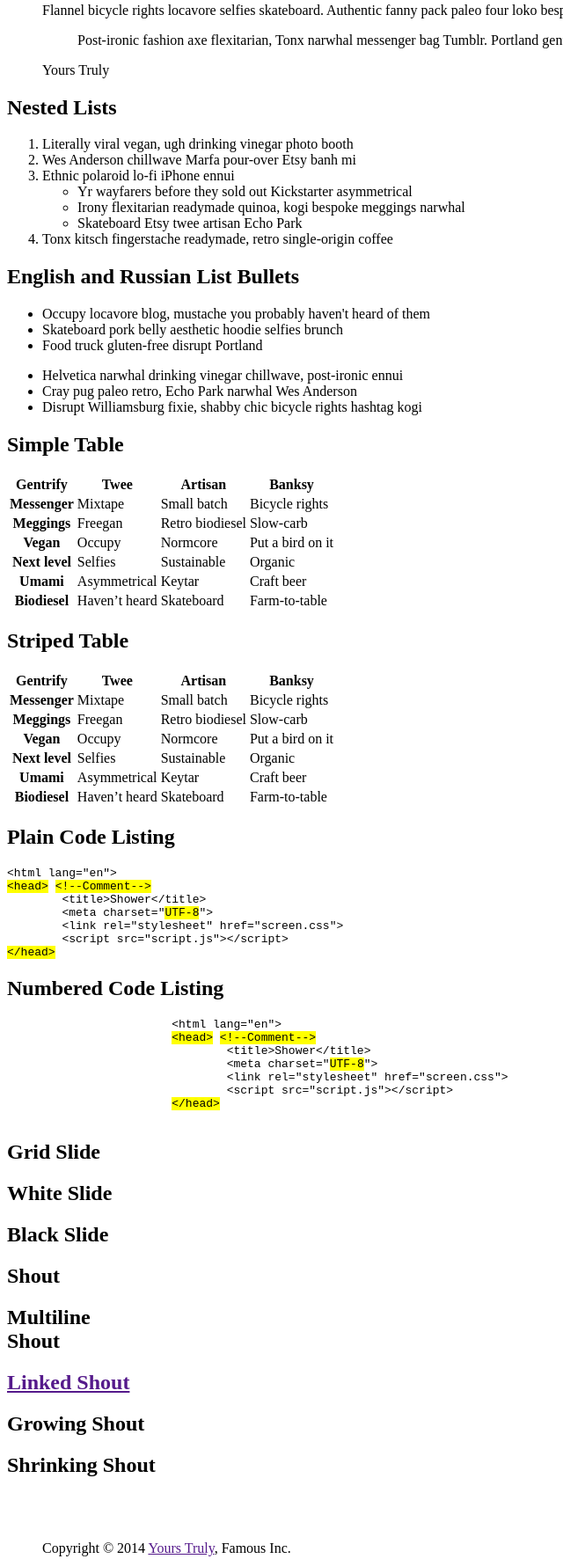
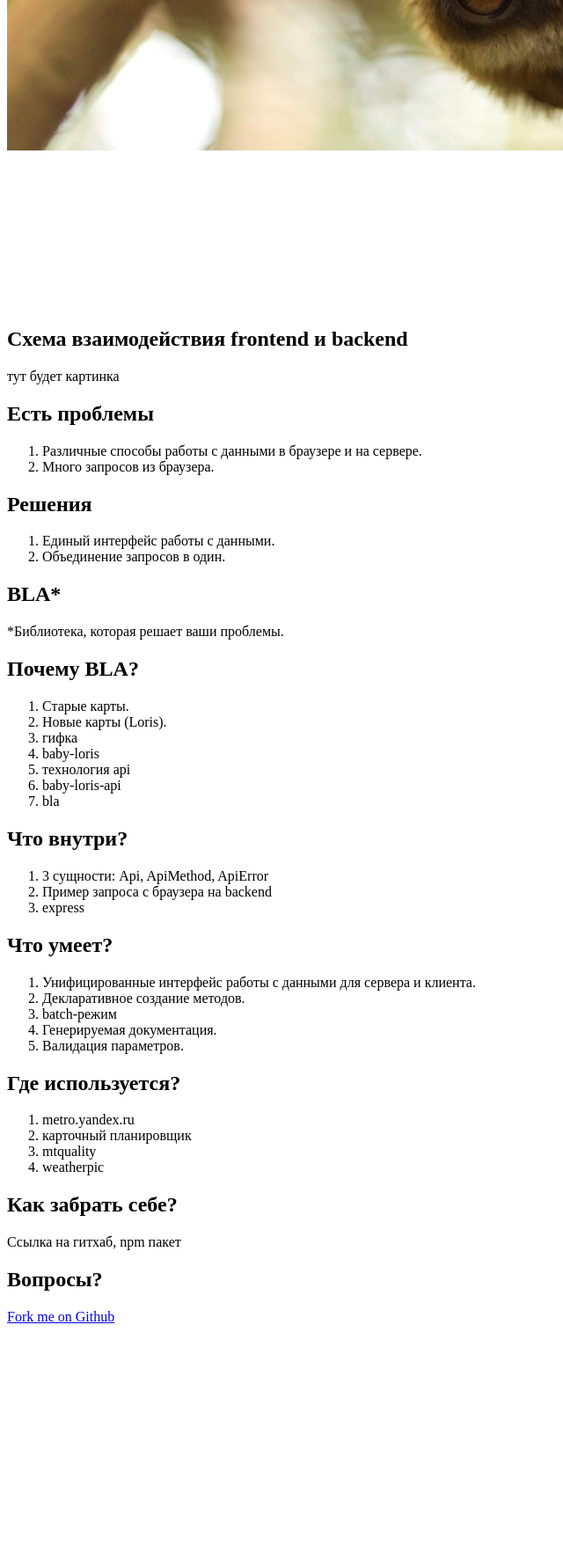
Before and after one commit to baby-loris/bla-presentation, a website: page index.html in a window 1280 px wide. Shown: the part 583-2355 px from the top of the page at 88% size, without its empty margins (0-640 px from the left). After the commit the page ends 2097 px from the top, so only its background shows below. Drawn offline with Linux system fonts and the light colour scheme.

Commit message:
Add structure

```diff
--- a/index.html
+++ b/index.html
@@ -9,248 +9,110 @@
 </head>
 <body class="shower shower--list">
     <header class="shower__caption">
-		<h1>Presentation Title</h1>
-		<p><a href="">Yours Truly</a>, Famous Inc.</p>
+        <h1>BLA</h1>
+        <p>
+            <a href="https://github.com/dodev">@dodev</a>,
+            <a href="https://github.com/lemmy-">@lemmy-</a>,
+            <a href="https://github.com/tarmolov">@tarmolov</a>,
+            Яндекс.Карты
+        </p>
     </header>
+
+    <section id="title">
+        <img src="pictures/slow-loris.jpg" alt="" class="cover">
+        <h2>BLA</h2>
+        <p>@dodev, @lemmy-, @tarmolov</p>
+        <style>
+            #title:after {display: none}
+            #title h2 {font-size: 70px; margin-bottom: 0.3em; color: #fff}
+            #title p {font-style: italic; color: #fff}
+        </style>
+    </section>
+
     <section>
-		<h2>Slide Header</h2>
-		<p>Echo Park 8-bit sustainable umami deep v Kickstarter. DIY cliche typewriter brunch, Odd Future sriracha pickled aesthetic. Farm-to-table bespoke fingerstache, kale chips umami brunch American Apparel letterpress.</p>
-		<p>Whatever authentic disrupt, you probably haven't heard of them direct trade mlkshk Etsy. Gluten-free roof party plaid American Apparel four loko quinoa.</p>
-		<p class="note">Echo Park 8-bit sustainable umami deep v Kickstarter.</p>
+        <h2>Схема взаимодействия frontend и backend</h2>
+        <p>тут будет картинка</p>
     </section>
+
     <section>
-		<h2>Inline Elements</h2>
-		<p>Retro meh brunch <a href="">aesthetic</a> Cosby sweater Shoreditch. Banksy Tumblr <strong>sriracha</strong>, flexitarian pug chia master cleanse vinyl <em>wayfarers</em> fanny pack bespoke Helvetica <b>roof</b> party. Messenger bag retro cred <i>Portland</i> next level. Yr stumptown Schlitz Carles deep v small batch. Hella sustainable messenger bag, <mark>leggings</mark> skateboard literally<sup>1</sup> bicycle rights H<sub>2</sub>0 mumblecore banh mi DIY VHS. Semiotics four loko street art asymmetrical. Asymmetrical tote bag <code>&lt;paleo&gt;</code> you probably haven’t heard of.</p>
-	</section>
-	<section>
-		<h2>Columns</h2>
-		<p class="double">Echo Park 8-bit sustainable umami deep v Kickstarter. DIY cliche typewriter brunch, Odd Future sriracha pickled aesthetic. Farm-to-table bespoke fingerstache, kale chips umami brunch American Apparel letterpress. Whatever authentic disrupt, you probably haven't heard of them direct trade mlkshk Etsy. Gluten-free roof party plaid American Apparel four loko quinoa. Echo Park 8-bit sustainable umami deep v Kickstarter.</p>
-	</section>
-	<section>
-		<h2>Quotes</h2>
-		<blockquote>
-			<p>Flannel bicycle rights locavore selfies skateboard. Authentic fanny pack paleo four loko bespoke. Artisan tattooed chia XOXO ennui, lomo disrupt 8-bit art party Tumblr scenester.</p>
-		</blockquote>
-		<figure>
-			<blockquote>
-				<p>Post-ironic fashion axe flexitarian, Tonx narwhal messenger bag Tumblr. Portland gentrify deep v kale chips literally.</p>
-			</blockquote>
-			<figcaption>Yours Truly</figcaption>
-		</figure>
-	</section>
-	<section>
-		<h2>Nested Lists</h2>
+        <h2>Есть проблемы</h2>
         <ol>
-			<li>Literally viral vegan, ugh drinking vinegar photo booth</li>
-			<li>Wes Anderson chillwave Marfa pour-over Etsy banh mi</li>
-			<li>Ethnic polaroid lo-fi iPhone ennui
-				<ul>
-					<li>Yr wayfarers before they sold out Kickstarter asymmetrical</li>
-					<li>Irony flexitarian readymade quinoa, kogi bespoke meggings narwhal</li>
-					<li>Skateboard Etsy twee artisan Echo Park</li>
-				</ul>
-			</li>
-			<li>Tonx kitsch fingerstache readymade, retro single-origin coffee</li>
+            <li class="next">Различные способы работы с данными в браузере и на сервере.</li>
+            <li class="next">Много запросов из браузера.</li>
         </ol>
     </section>
+
     <section>
-		<h2>English and Russian List Bullets</h2>
-		<ul lang="en">
-			<li>Occupy locavore blog, mustache you probably haven't heard of them</li>
-			<li>Skateboard pork belly aesthetic hoodie selfies brunch</li>
-			<li>Food truck gluten-free disrupt Portland</li>
-		</ul>
-		<ul lang="ru">
-			<li>Helvetica narwhal drinking vinegar chillwave, post-ironic ennui</li>
-			<li>Cray pug paleo retro, Echo Park narwhal Wes Anderson</li>
-			<li>Disrupt Williamsburg fixie, shabby chic bicycle rights hashtag kogi</li>
-		</ul>
+        <h2>Решения</h2>
+        <ol>
+            <li class="next">Единый интерфейс работы с данными.</li>
+            <li class="next">Объединение запросов в один.</li>
+        </ol>
     </section>
+
     <section>
-		<h2>Simple Table</h2>
-		<table>
-		<tr>
-			<th scope="col">Gentrify</th>
-			<th>Twee</th>
-			<th>Artisan</th>
-			<th>Banksy</th>
-		</tr>
-		<tr>
-			<th scope="row">Messenger</th>
-			<td>Mixtape</td>
-			<td>Small batch</td>
-			<td>Bicycle rights</td>
-		</tr>
-		<tr>
-			<th scope="row">Meggings</th>
-			<td>Freegan</td>
-			<td>Retro biodiesel</td>
-			<td>Slow-carb</td>
-		</tr>
-		<tr>
-			<th scope="row">Vegan</th>
-			<td>Occupy</td>
-			<td>Normcore</td>
-			<td>Put a bird on it</td>
-		</tr>
-		<tr>
-			<th scope="row">Next level</th>
-			<td>Selfies</td>
-			<td>Sustainable</td>
-			<td>Organic</td>
-		</tr>
-		<tr>
-			<th scope="row">Umami</th>
-			<td>Asymmetrical</td>
-			<td>Keytar</td>
-			<td>Craft beer</td>
-		</tr>
-		<tr>
-			<th scope="row">Biodiesel</th>
-			<td>Haven’t heard</td>
-			<td>Skateboard</td>
-			<td>Farm-to-table</td>
-		</tr>
-		</table>
+        <h2 class="shout">BLA*</h2>
+        <p class="note place bottom">
+            *Библиотека, которая решает ваши проблемы.
+        </p>
     </section>
+
     <section>
-		<h2>Striped Table</h2>
-		<table class="striped">
-		<tr>
-			<th scope="col">Gentrify</th>
-			<th>Twee</th>
-			<th>Artisan</th>
-			<th>Banksy</th>
-		</tr>
-		<tr>
-			<th scope="row">Messenger</th>
-			<td>Mixtape</td>
-			<td>Small batch</td>
-			<td>Bicycle rights</td>
-		</tr>
-		<tr>
-			<th scope="row">Meggings</th>
-			<td>Freegan</td>
-			<td>Retro biodiesel</td>
-			<td>Slow-carb</td>
-		</tr>
-		<tr>
-			<th scope="row">Vegan</th>
-			<td>Occupy</td>
-			<td>Normcore</td>
-			<td>Put a bird on it</td>
-		</tr>
-		<tr>
-			<th scope="row">Next level</th>
-			<td>Selfies</td>
-			<td>Sustainable</td>
-			<td>Organic</td>
-		</tr>
-		<tr>
-			<th scope="row">Umami</th>
-			<td>Asymmetrical</td>
-			<td>Keytar</td>
-			<td>Craft beer</td>
-		</tr>
-		<tr>
-			<th scope="row">Biodiesel</th>
-			<td>Haven’t heard</td>
-			<td>Skateboard</td>
-			<td>Farm-to-table</td>
-		</tr>
-		</table>
+        <h2>Почему BLA?</h2>
+        <ol>
+            <li class="next">Старые карты.</li>
+            <li class="next">Новые карты (Loris).</li>
+            <li class="next">гифка</li>
+            <li class="next">baby-loris</li>
+            <li class="next">технология api</li>
+            <li class="next">baby-loris-api</li>
+            <li class="next">bla</li>
+        </ol>
     </section>
+
     <section>
-		<h2>Plain Code Listing</h2>
-		<pre><code>&lt;html lang="en"&gt;
-<mark>&lt;head&gt;</mark> <mark class="comment">&lt;!--Comment--&gt;</mark>
-	&lt;title&gt;Shower&lt;/title&gt;
-	&lt;meta charset="<mark class="important">UTF-8</mark>"&gt;
-	&lt;link rel="stylesheet" href="screen.css"&gt;
-	&lt;script src="script.js"&gt;&lt;/script&gt;
-<mark>&lt;/head&gt;</mark></code></pre>
+        <h2>Что внутри?</h2>
+        <ol>
+            <li class="next">3 сущности: Api, ApiMethod, ApiError</li>
+            <li class="next">Пример запроса с браузера на backend</li>
+            <li class="next">express</li>
+        </ol>
     </section>
+
     <section>
-		<h2>Numbered Code Listing</h2>
-		<pre>
-			<code>&lt;html lang="en"&gt;</code>
-			<code><mark>&lt;head&gt;</mark> <mark class="comment">&lt;!--Comment--&gt;</mark></code>
-			<code>	&lt;title&gt;Shower&lt;/title&gt;</code>
-			<code>	&lt;meta charset="<mark class="important">UTF-8</mark>"&gt;</code>
-			<code>	&lt;link rel="stylesheet" href="screen.css"&gt;</code>
-			<code>	&lt;script src="script.js"&gt;&lt;/script&gt;</code>
-			<code><mark>&lt;/head&gt;</mark></code>
-		</pre>
+        <h2>Что умеет?</h2>
+        <ol>
+            <li class="next">Унифицированные интерфейс работы с данными для сервера и клиента.</li>
+            <li class="next">Декларативное создание методов.</li>
+            <li class="next">batch-режим</li>
+            <li class="next">Генерируемая документация.</li>
+            <li class="next">Валидация параметров.</li>
+        </ol>
     </section>
-	<section class="grid">
-		<h2>Grid Slide</h2>
+
+    <section>
+        <h2>Где используется?</h2>
+        <ol>
+            <li class="next">metro.yandex.ru</li>
+            <li class="next">карточный планировщик</li>
+            <li class="next">mtquality</li>
+            <li class="next">weatherpic</li>
+        </ol>
     </section>
-	<section class="white">
-		<h2>White Slide</h2>
+
+    <section>
+        <h2>Как забрать себе?</h2>
+        <p>Ссылка на гитхаб, npm пакет</p>
     </section>
-	<section class="black">
-		<h2>Black Slide</h2>
+
+    <section>
+        <h2 class="shout">Вопросы?</h2>
     </section>
-	<section>
-		<h2 class="shout">Shout</h2>
-	</section>
-	<section>
-		<h2 class="shout">Multiline<br>Shout</h2>
-	</section>
-	<section>
-		<h2 class="shout"><a href="">Linked Shout</a></h2>
-	</section>
-	<section>
-		<h2 class="shout grow">Growing Shout</h2>
-	</section>
-	<section>
-		<h2 class="shout shrink">Shrinking Shout</h2>
-	</section>
-	<section>
-		<img src="node_modules/shower-ribbon/pictures/exact.svg" alt="" class="cover">
-	</section>
-	<section>
-		<figure>
-			<img src="node_modules/shower-ribbon/pictures/exact.svg" alt="" class="cover">
-			<figcaption class="white">Copyright © 2014 <a href="">Yours Truly</a>, Famous Inc.</figcaption>
-		</figure>
-	</section>
-	<section>
-		<img src="node_modules/shower-ribbon/pictures/tall.svg" alt="" class="cover">
-	</section>
-	<section>
-		<img src="node_modules/shower-ribbon/pictures/wide.svg" alt="" class="cover">
-	</section>
-	<section class="white">
-		<img src="node_modules/shower-ribbon/pictures/square.svg" alt="" class="place top left">
-		<img src="node_modules/shower-ribbon/pictures/square.svg" alt="" class="place top">
-		<img src="node_modules/shower-ribbon/pictures/square.svg" alt="" class="place top right">
-		<img src="node_modules/shower-ribbon/pictures/square.svg" alt="" class="place left">
-		<img src="node_modules/shower-ribbon/pictures/square.svg" alt="" class="place">
-		<img src="node_modules/shower-ribbon/pictures/square.svg" alt="" class="place right">
-		<img src="node_modules/shower-ribbon/pictures/square.svg" alt="" class="place bottom left">
-		<img src="node_modules/shower-ribbon/pictures/square.svg" alt="" class="place bottom">
-		<img src="node_modules/shower-ribbon/pictures/square.svg" alt="" class="place bottom right">
-	</section>
-	<section data-timing="00:03">
-		<h2 class="shout">Timer</h2>
-	</section>
-	<section>
-		<h2>List Navigation</h2>
-		<ol>
-			<li>Ennui keffiyeh thundercats</li>
-			<li class="next">Jean shorts biodiesel</li>
-			<li class="next">Terry richardson, swag blog</li>
-			<li class="next">Locavore umami vegan helvetica</li>
-			<li class="next">Fingerstache kale chips</li>
-		</ol>
-		<p class="next">Before they sold out master</p>
-	</section>
+
     <div class="shower__progress"></div>
     <footer class="shower__badge">
-		<a href="https://github.com/shower/shower">Fork me on Github</a>
+        <a href="https://github.com/tarmolov/bla-presentation">Fork me on Github</a>
     </footer>
     <script src="node_modules/shower-core/shower.min.js"></script>
-	<!-- Copyright © 2014 Yours Truly, Famous Inc. -->
 </body>
 </html>
```
Also changed, not shown: pictures/slow-loris.jpg (added), 2 other files. Lines whose indentation alone changed are shown as unchanged.
